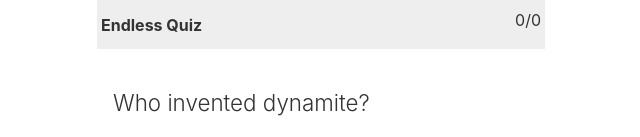
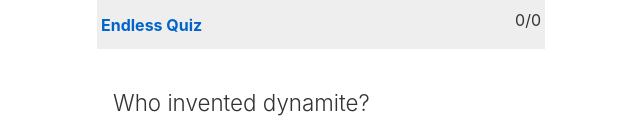
Before and after one commit to vsr/ndlssqz, a Svelte app: page / in a window 1280 px wide. Shown: the top 137 px of the page, without its empty margins (319-959 px from the left). Built offline with nearby package versions, Linux system fonts and the light colour scheme.

Commit message:
Add keyboard accessibility

```diff
--- a/src/components/AnswerOption.svelte
+++ b/src/components/AnswerOption.svelte
@@ -36,7 +36,11 @@
   }
 </style>
 
-<li on:click={() => dispatch('click')} class={ansClass}>
+<li
+  on:click={() => dispatch('click')}
+  on:keypress={ev => ev.key === 'Enter' && dispatch('click')}
+  class={ansClass}
+  tabindex="0">
   <span class="answered-icon">
     {#if correct === true}
       <span transition:fade>✓</span>
--- a/src/components/Header.svelte
+++ b/src/components/Header.svelte
@@ -22,6 +22,8 @@
 </style>
 
 <header>
-  <h1>Endless Quiz</h1>
+  <h1>
+    <a href="/">Endless Quiz</a>
+  </h1>
   <span class="scores">{scores.correct}/{scores.total}</span>
 </header>
```
